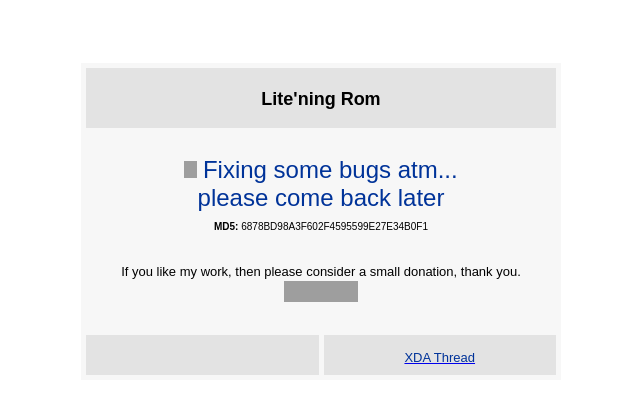
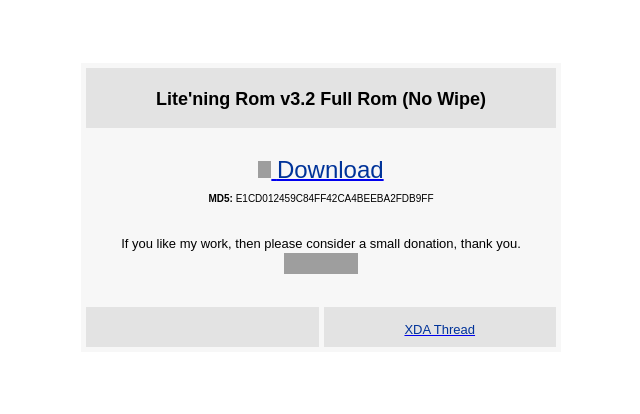
Before and after one commit to litepro/Litening, a plain HTML site: page index.html in a window 1280 px wide. Shown: the whole page, without its empty margins (319-959 px from the left). Drawn offline with Linux system fonts and the light colour scheme; grey boxes are pictures that could not be loaded.

Commit message:
Edited index.html via GitHub

```diff
--- a/index.html
+++ b/index.html
@@ -10,17 +10,18 @@
         <p>&nbsp;</p>
         <center><table border="0" width="480" cellpadding="0" bgcolor="#F7F7F7" cellspacing="5">
           <tr>
-            <td width="100%" bgcolor="#E3E3E3" align="center" colspan="2" height="60"><b><font size="4">Lite'ning Rom</font>
+            <td width="100%" bgcolor="#E3E3E3" align="center" colspan="2" height="60"><b><font size="4">Lite'ning Rom v3.2 Full Rom (No Wipe)</font>
               </b></td>
           </tr>
           <tr>
             <td width="100%" align="center" colspan="2"><br>
+              <a href="http://www.multiupload.com/63HBIYH4MC" target="_blank">
               <img border="0" src="http://nl.brothersoft.com/images/icon-download.gif" width="13" height="17">
-            <font color="#003399" size="5">Fixing some bugs atm... <br>please come back later</font>
+              <font color="#003399" size="5">Download</font></a>
 
               <br>
               <font size="1">
-			<b>MD5:</b> 6878BD98A3F602F4595599E27E34B0F1</font><br>
+			<b>MD5:</b>  E1CD012459C84FF42CA4BEEBA2FDB9FF</font><br>
               <br>
               <font size="2"><font color="#000000">If you like my work, then please consider a small donation, thank you.</font><font color="#FF0000"><br>
               </font>
```
